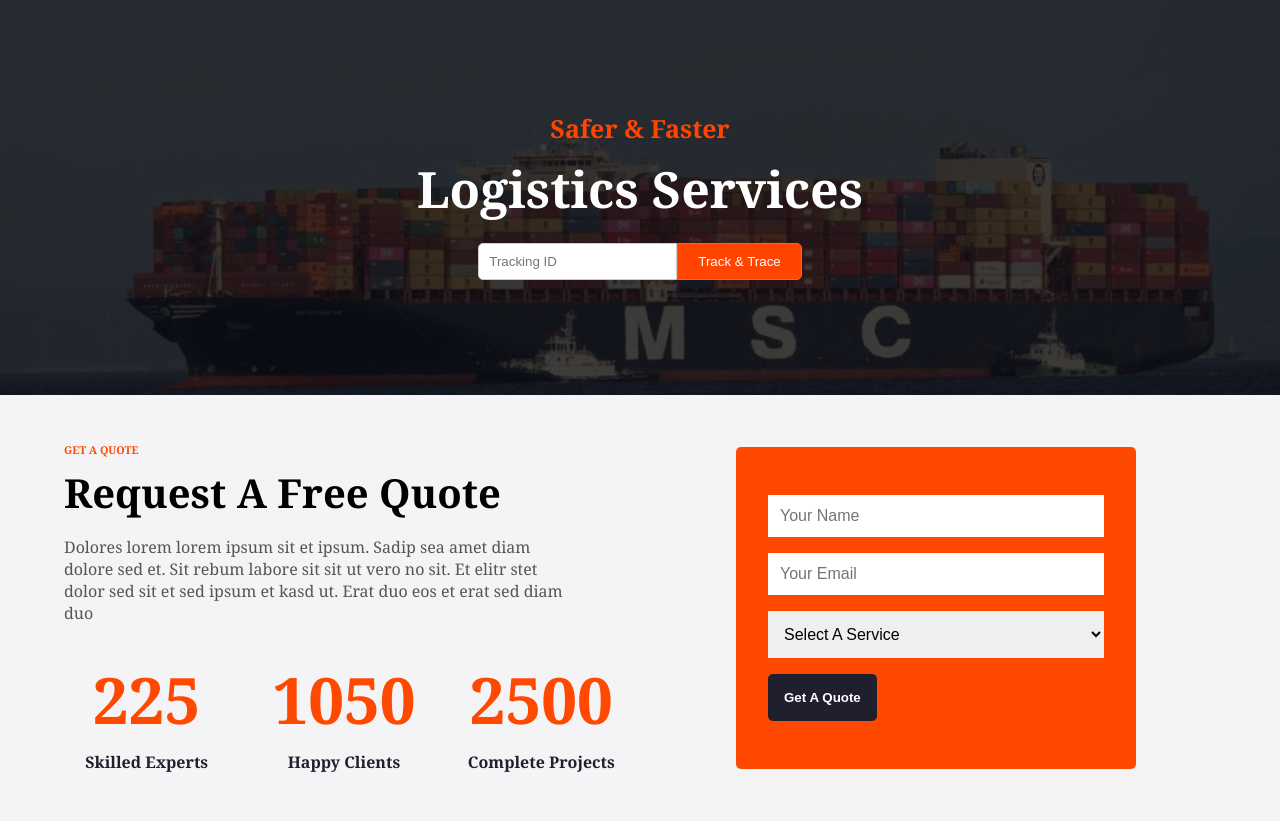
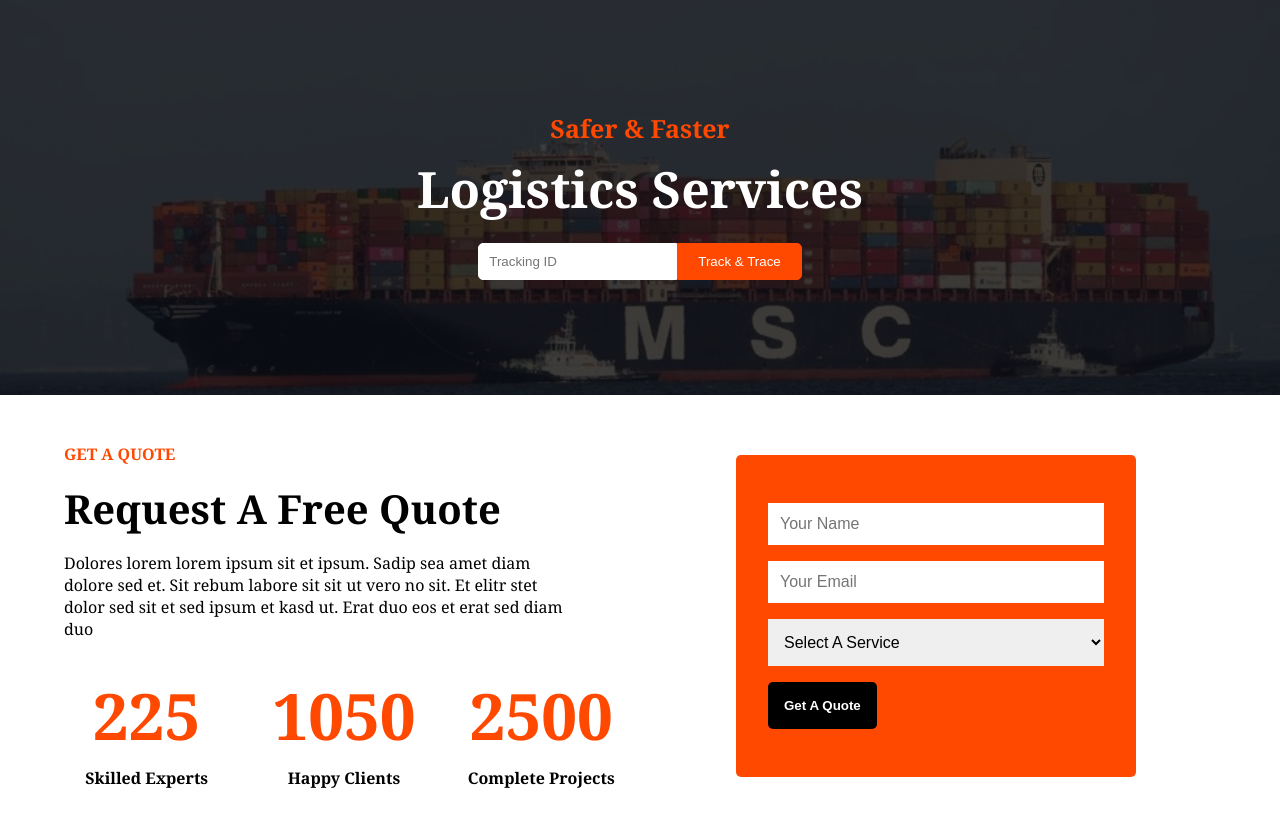
Before and after one commit to bebetofreitass/Avaliacao-gTech2.0, a plain HTML site: page index.html in a window 1280 px wide. Shown: the part 68-894 px from the top of the page. Drawn offline with Linux system fonts and the light colour scheme.

Commit message:
bug: Atualizando cores

```diff
--- a/index.html
+++ b/index.html
@@ -14,7 +14,6 @@
       <img src="./public/assets/images/truck.png" alt="Truck">
       <h2>Faster</h2>
     </div>
-
     <nav>
       <ul>
         <li><a href="#Home">Home</a></li>
@@ -25,10 +24,8 @@
         <li><a href="#Contact">Contact</a></li>
       </ul>
     </nav>
-
     <button type="button">Get a Budget</button>
   </header>
-
   <main>
     <section class="banner">
       <div>
@@ -63,7 +60,7 @@
             </div>
             <div class="coluna4">
               <h1 class="numero3-negrito" data-toggle="contador">2500</h1>
-              <h6 class="nome3-ne">Complete Projects</h6>
+              <h6 class="nome3-negrito">Complete Projects</h6>
             </div>
           </div>
         </div>
--- a/public/style.css
+++ b/public/style.css
@@ -1,3 +1,9 @@
+:root{
+  --cor-laranja: #ff4800;
+  --cor-branca: #fff;
+  --cor-preta: #000000;
+}
+
 * {
   box-sizing: border-box;
   margin: 0;
@@ -10,16 +16,16 @@ body {
 
 button {
   padding: 8px 20px;
-  background: orangered;
+  background: var(--cor-laranja);
   cursor: pointer;
   border: none;
   border-radius: 5px;
-  color: white;
+  color: var(--cor-branca);
 }
 
 button:hover {
-  background: #eb5e01;
-  color: whitesmoke;
+  background: var(--cor-laranja);
+  color: var(--cor-branca);
 }
 
 .header-nav {
@@ -28,14 +34,14 @@ button:hover {
   align-items: center;
   gap: 2.5rem;
   padding: 15px 5%;
-  background: white;
+  background: var(--cor-branca);
 }
 
 .header-nav .logo {
   display: flex;
   align-items: center;
   gap: 5.5px;
-  color: orangered;
+  color: var(--cor-laranja);
 }
 
 .header-nav .logo img {
@@ -50,12 +56,12 @@ button:hover {
 }
 
 .header-nav nav a {
-  color: black;
+  color: var(--cor-preta);
   text-decoration: none;
 }
 
 .header-nav nav a:hover {
-  color: orangered;
+  color: var(--cor-laranja);
 }
 
 .banner {
@@ -66,7 +72,7 @@ button:hover {
   width: 100%;
   height: 50vh;
   padding: 0 5%;
-  color: white;
+  color: var(--cor-branca);
   text-align: center;
 }
 
@@ -87,7 +93,7 @@ button:hover {
 .banner h4 {
   margin-bottom: 10px;
   font-size: 25px;
-  color: orangered;
+  color: var(--cor-laranja);
 }
 
 .banner form {
@@ -99,17 +105,17 @@ button:hover {
 
 .banner input {
   padding: 10px;
-  border: 1px solid #ccc;
+  border: 1px solid var(--cor-branca);
   border-radius: 5px 0 0 5px;
 }
 
 .banner form button {
-  border: 1px solid #ff6600;
+  border: 1px solid var(--cor-laranja);
   border-radius: 0 5px 5px 0;
 }
 /* Parte 2 */
 .container1 {
-  background-color: #f4f4f6;
+  background-color: var(--cor-branca);
   padding: 3rem 5%;
 }
 
@@ -132,10 +138,10 @@ button:hover {
   align-items: center;
 }
 .nome1-laranja {
-  color: #ff4800;
+  color: var(--cor-laranja);
   text-transform: uppercase;
-  font-weight: 700;
-  margin-bottom: 0.5rem;
+  font-size: 1rem;
+  margin-bottom: 1rem;
 }
 
 .nomeprin-negrito {
@@ -145,7 +151,7 @@ button:hover {
 }
 
 .descricao1 {
-  color: #555;
+  color: var(--cor-preta);
   margin-bottom: 2rem;
   max-width: 90%;
 }
@@ -158,18 +164,18 @@ button:hover {
 .numero1-negrito,
 .numero2-negrito,
 .numero3-negrito {
-  color: #ff4800;
+  color: var(--cor-laranja);
   font-size: 4rem;
   margin-bottom: 0.5rem;
 }
 .nome1-negrito,
 .nome2-negrito,
-.nome3-ne {
+.nome3-negrito {
   font-size: 1rem;
-  color: #1f1f2e;
+  color: var(--cor-preta);
 }
 .fundo1 {
-  background-color: #ff4800;
+  background-color: var(--cor-laranja);
   padding: 3rem 2rem;
   width: 100%;
   max-width: 400px;
@@ -189,13 +195,13 @@ button:hover {
   border: none;
 }
 .botao1 {
-  background-color: #1f1f2e;
-  color: #fff;
+  background-color: var(--cor-preta);
+  color: var(--cor-branca);
   padding: 1rem;
   border: none;
   cursor: pointer;
   font-weight: bold;
 }
 .botao1:hover {
-  background-color: #141423;
+  background-color: var(--cor-preta);
 }
```
